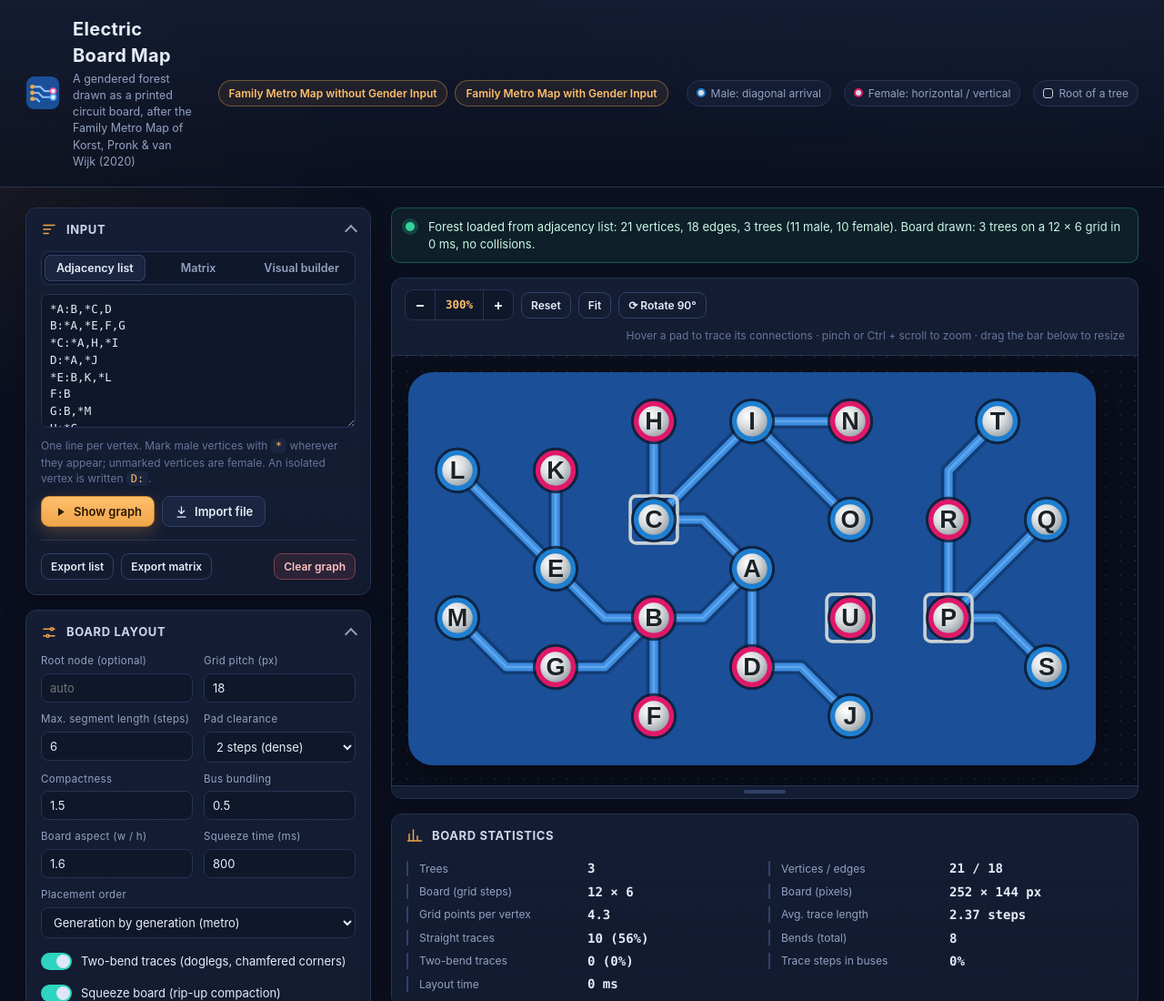
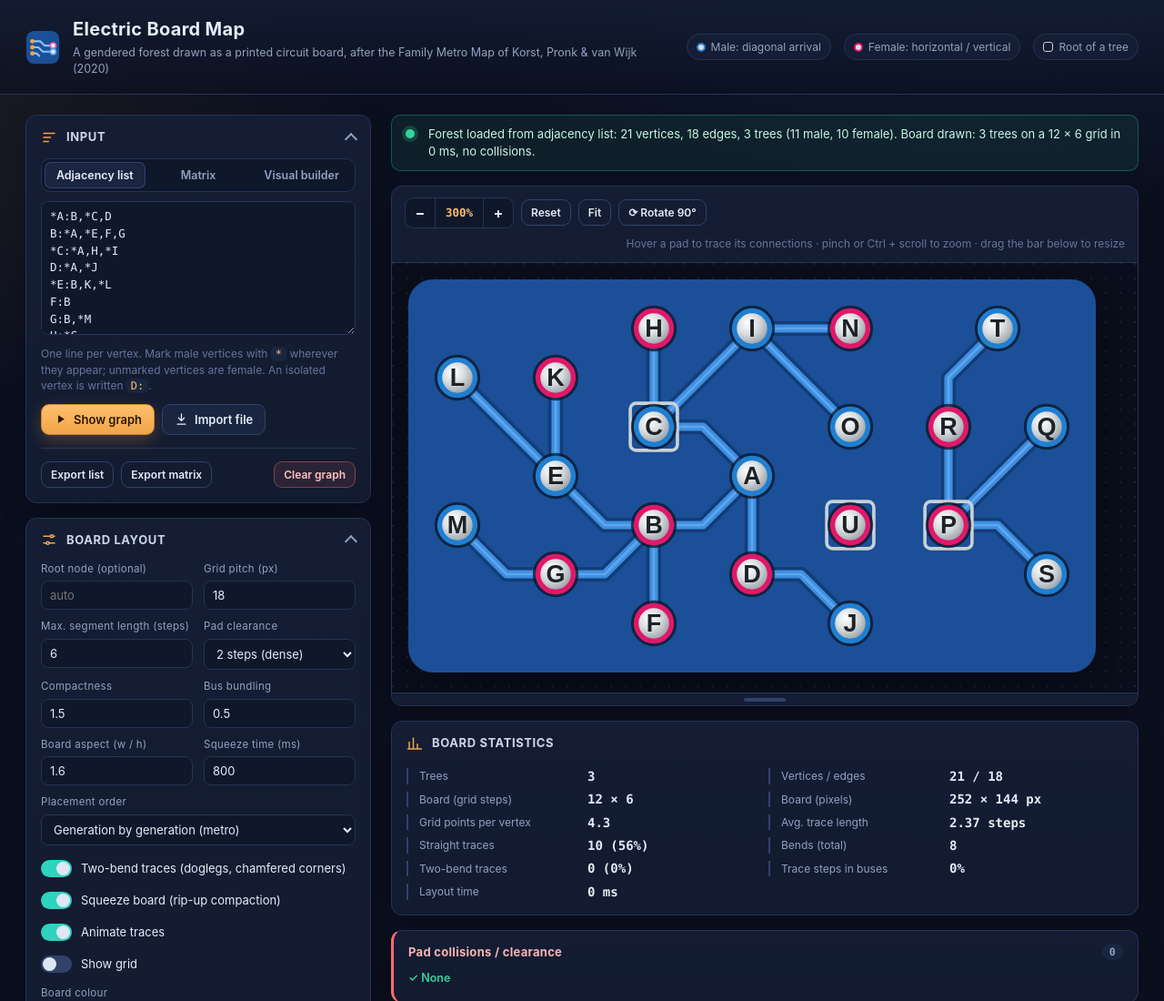
Before and after one commit to f20230568/Electric-Map-Visualizer, a plain HTML site: page index.html in a window 1280 px wide. Shown: the top 1100 px of the page at 91% size. Drawn offline with Linux system fonts and the light colour scheme.

Commit message:
File name changed

```diff
--- a/electric_map.html
+++ b/index.html
@@ -280,10 +280,6 @@
     <div class="sub">A gendered forest drawn as a printed circuit board, after the Family Metro Map of Korst, Pronk &amp; van Wijk (2020)</div>
   </div>
   <div class="spacer"></div>
-  <nav class="links">
-    <a href="family_metro_map.html">Family Metro Map without Gender Input</a>
-    <a href="family_metro_map_gender_input.html">Family Metro Map with Gender Input</a>
-  </nav>
   <span class="chip"><span class="dot" style="border-color:#1f7fd1"></span>Male: diagonal arrival</span>
   <span class="chip"><span class="dot" style="border-color:#e0186a"></span>Female: horizontal / vertical</span>
   <span class="chip"><span class="sq"></span>Root of a tree</span>
```
